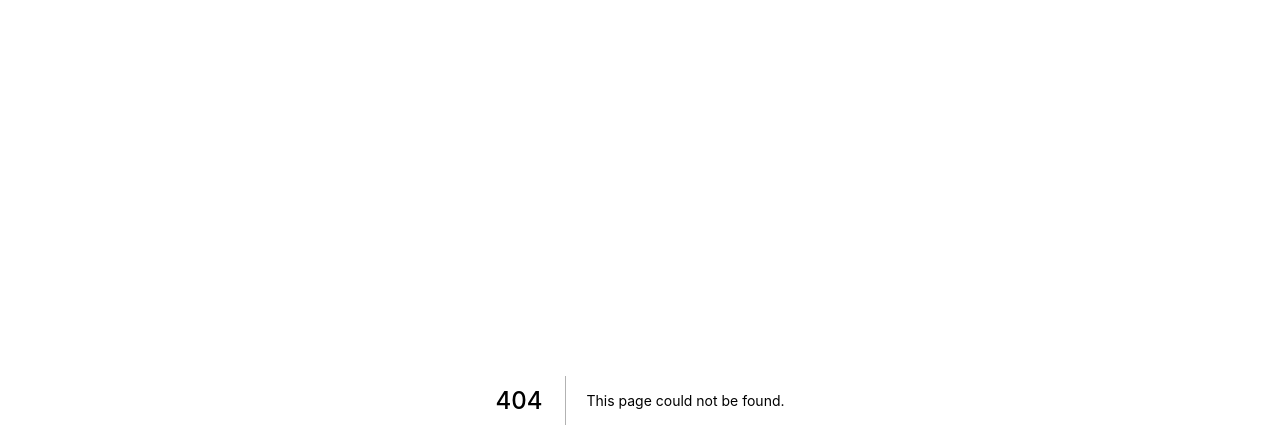
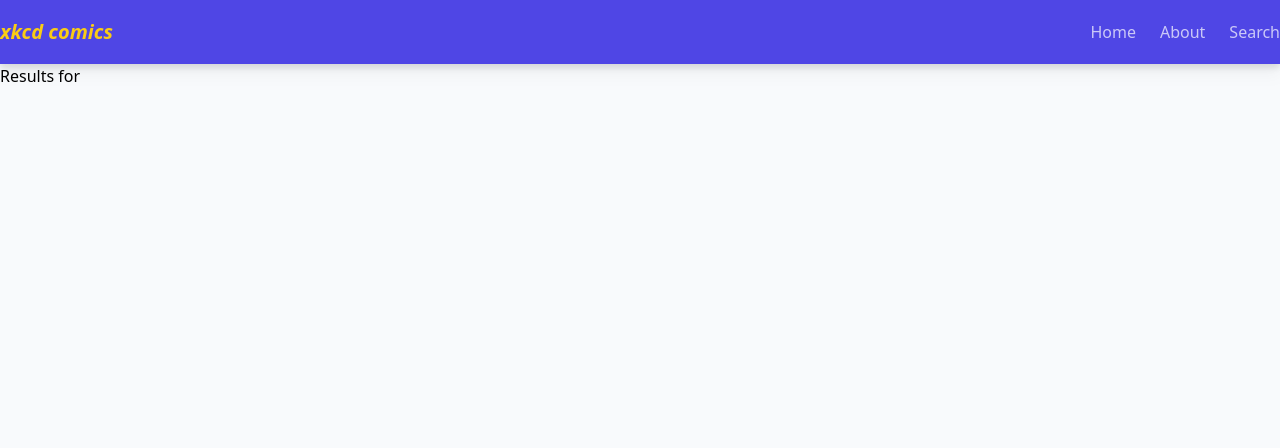
Before and after one commit to Dagore-dev/xkcd, a Next.js app: page /search in a window 1280 px wide. Before the commit this address had no page. Shown: the top 448 px of the page. Built offline with nearby package versions, Linux system fonts and the light colour scheme.

Commit message:
Retrieving query params in a search page

```diff
--- a/pages/comic/[id].js
+++ b/pages/comic/[id].js
@@ -6,10 +6,12 @@ import fs from 'fs-extra'
 import path from 'path'
 
 export default function Comic({ id, img, alt, title, width, height, prevId, hasPrev, nextId, hasNext }) {
+  const headTitle = `xkcd: ${title}`
+
   return (
     <>
       <Head>
-        <title>xkcd: {title}</title>
+        <title>{headTitle}</title>
         <meta name="description" content="xkcd - Comics for developers" />
         <link rel="icon" href="/favicon.ico" />
       </Head>
--- /dev/null
+++ b/pages/search/index.js
@@ -0,0 +1,34 @@
+import Head from "next/head"
+import PrimaryLayout from "../../components/PrimaryLayout"
+
+export default function Search({ query }) {
+  return (
+    <>
+      <Head>
+        <title>Find a xkcd comic</title>
+        <meta name="description" content={`Search results for ${query}`} />
+        <link rel="icon" href="/favicon.ico" />
+      </Head>
+
+      <PrimaryLayout>
+        {
+          query != null
+            ? <h1>Results for {query}</h1>
+            : <h1>Search</h1>
+        }
+      </PrimaryLayout>
+    </>
+  )
+}
+
+export async function getServerSideProps(context) {
+  const { query } = context
+  const { q = '' } = query
+
+  return {
+    props: {
+      query: q
+    }
+  }
+
+}
```
Also changed, not shown: pages/api/search.js (renamed from pages/api/hello.js).
